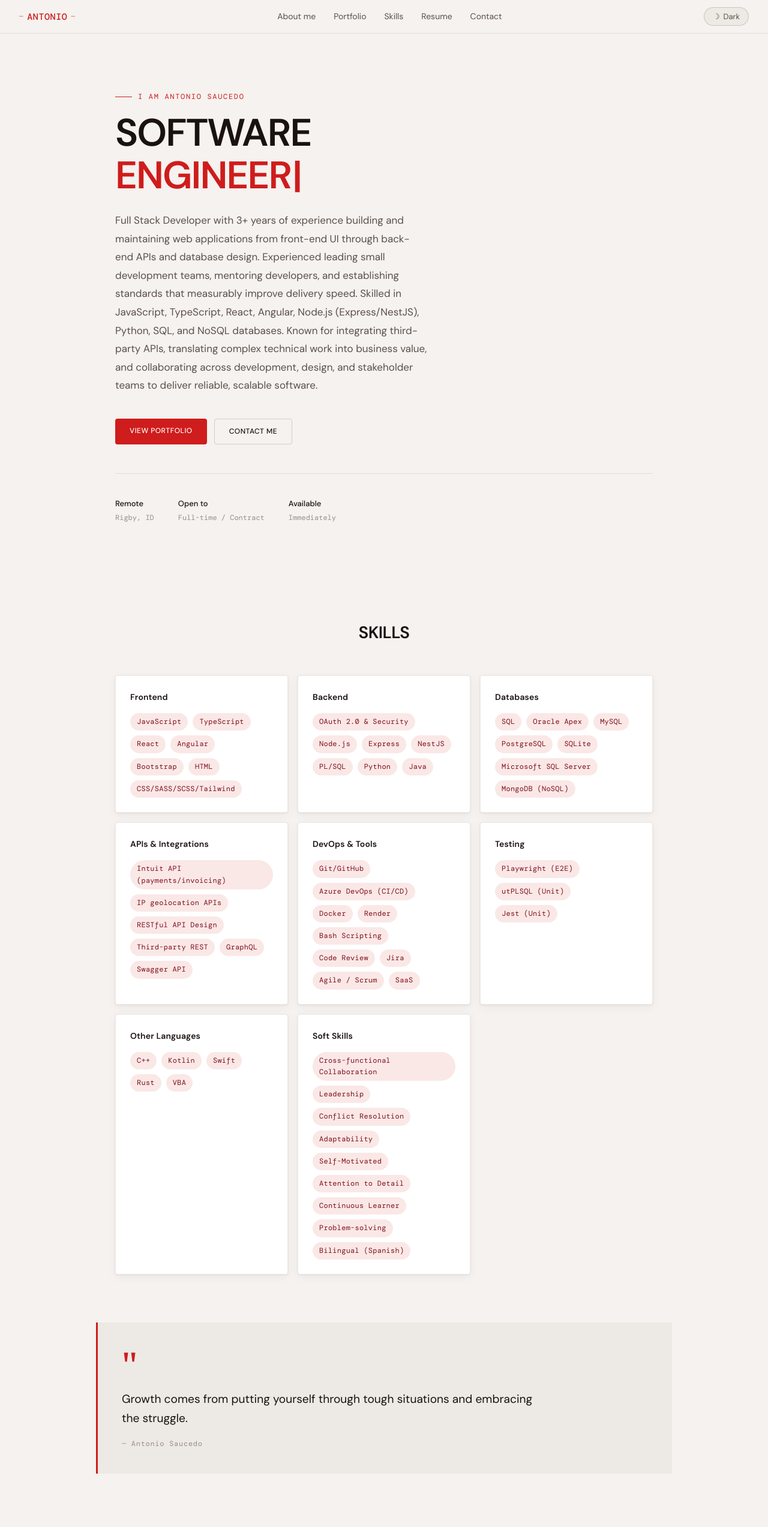
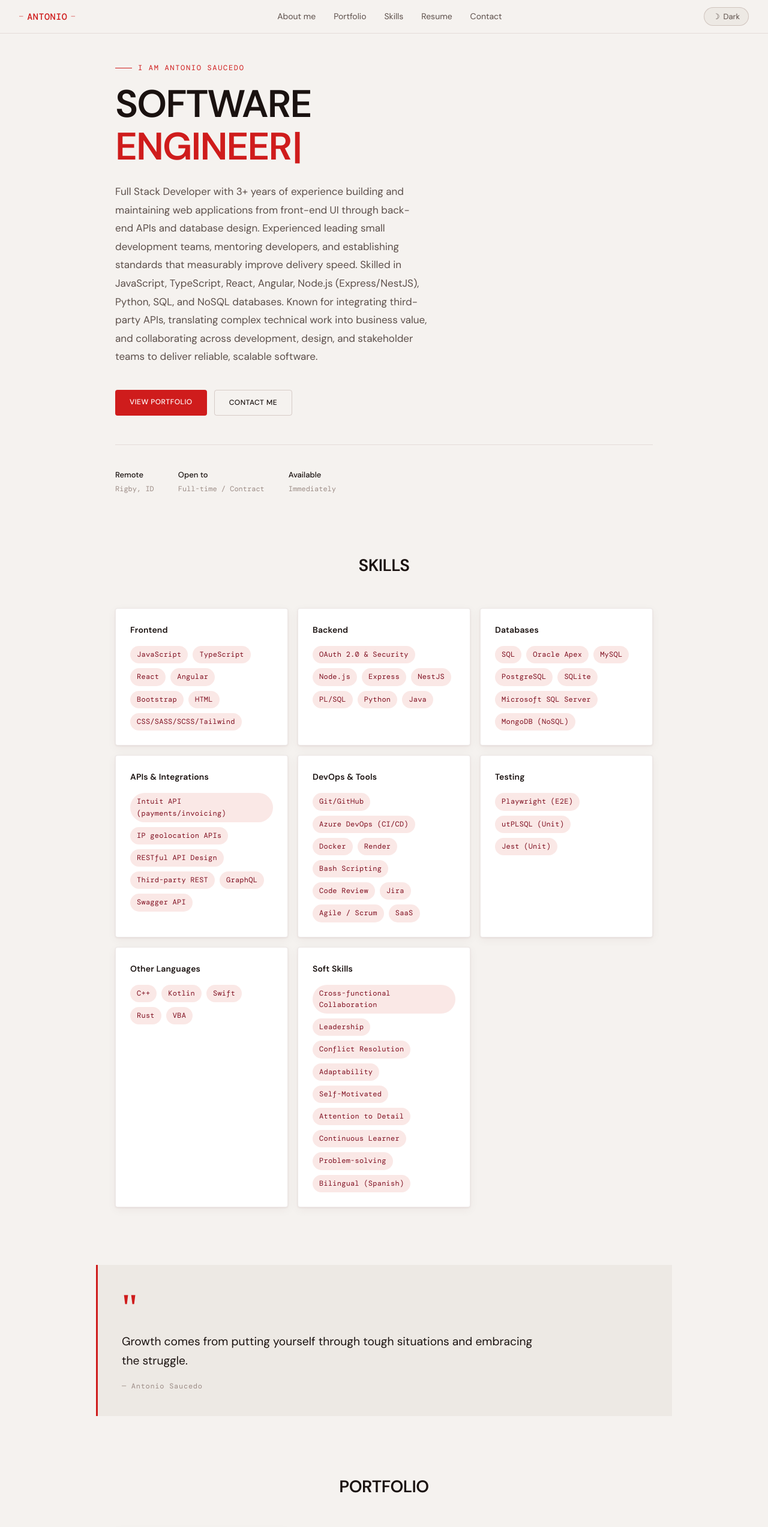
Before and after one commit to Antonio-Saucedo/professional-portfolio, a React (Vite) app: page / in a window 1280 px wide. Shown: the top 2546 px of the page at 60% size. Built offline with nearby package versions, Linux system fonts and the light colour scheme; no server answers.

Commit message:
Reduced spacing between sections

```diff
--- a/src/App.css
+++ b/src/App.css
@@ -134,14 +134,9 @@ nav {
 }
 
 section {
-    padding: 5rem 2rem;
+    padding: 3rem 2rem;
     max-width: 960px;
     margin: 0 auto;
-}
-
-.hero {
-    padding-top: 6rem;
-    padding-bottom: 5rem;
 }
 
 .hero-eyebrow {
@@ -475,7 +470,7 @@ section {
     background: var(--bg3);
     border-left: 3px solid var(--accent);
     padding: 2.5rem;
-    margin: 0 auto;
+    margin: 3rem auto;
     max-width: 960px;
 }
 
```
